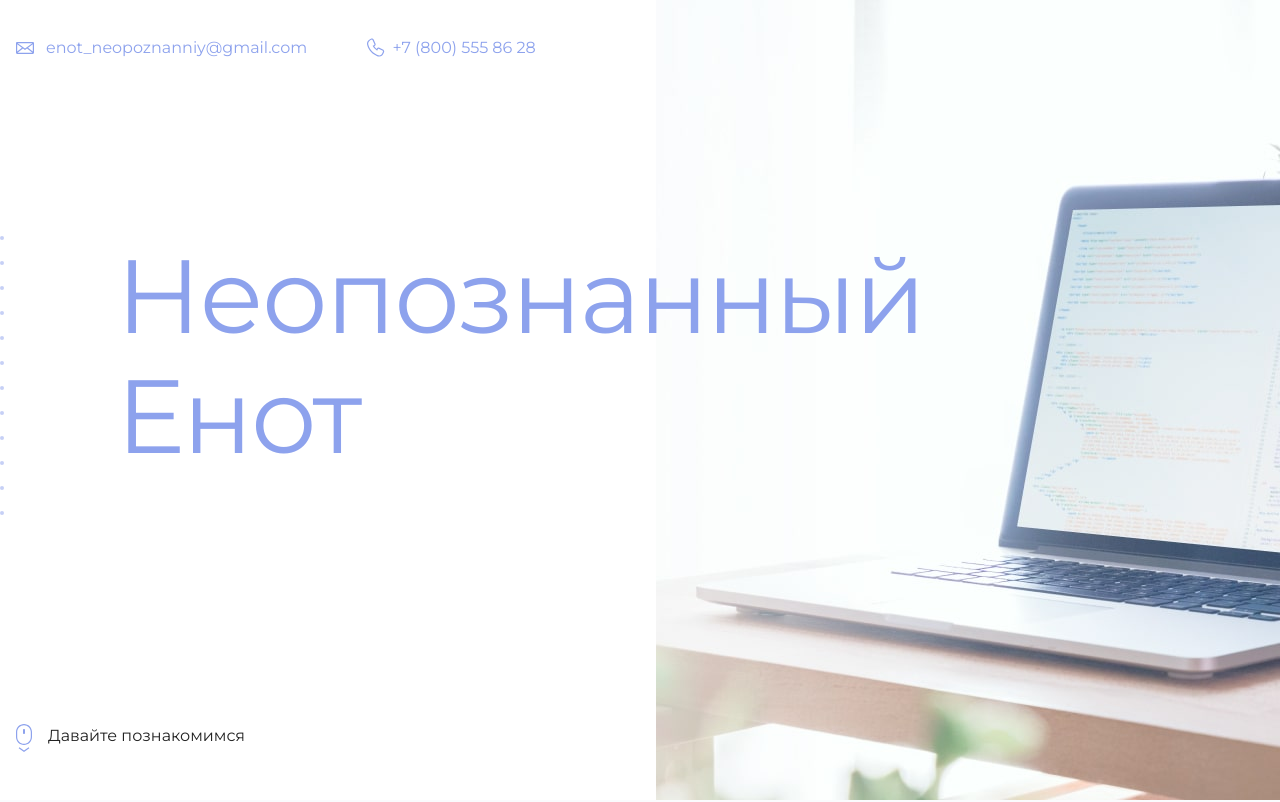
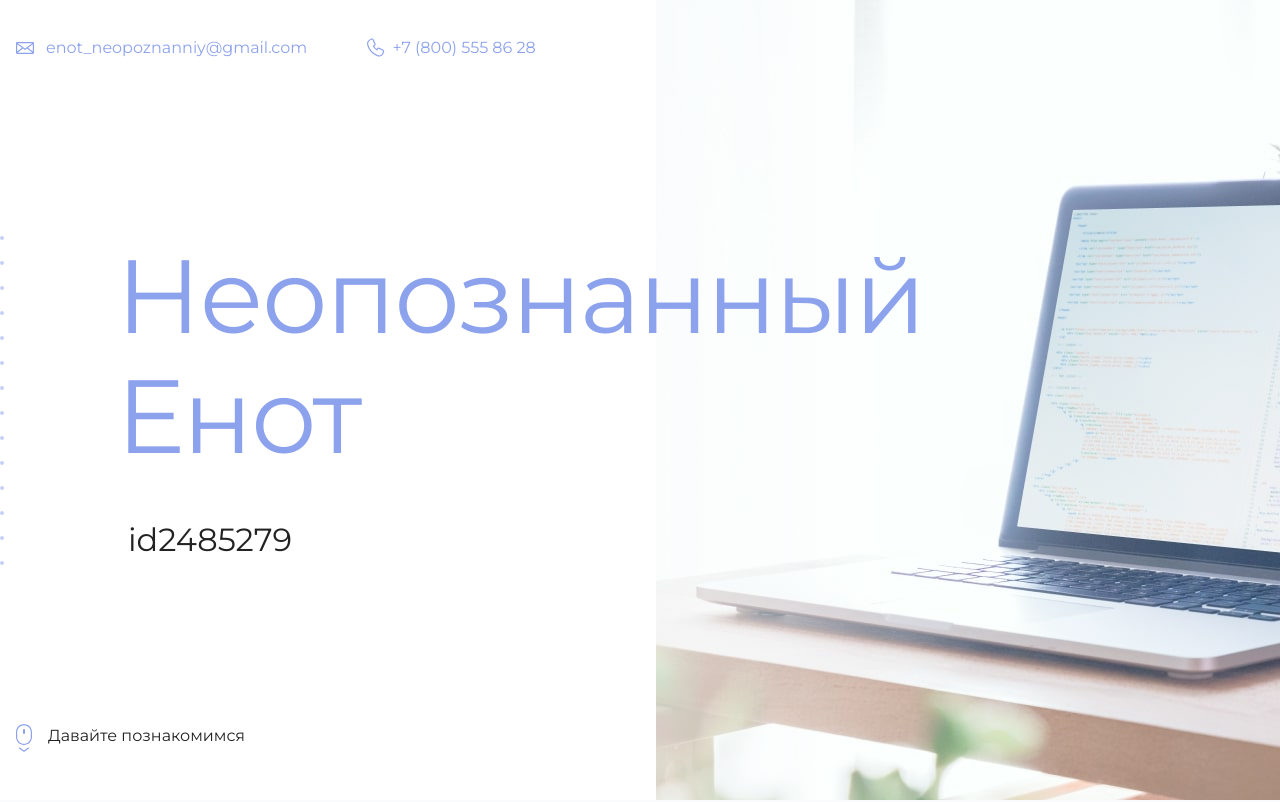
Before and after one commit to asmanka/github-pages-example, a plain HTML site: page index.html in a window 1280 px wide. Shown: the top 802 px of the page. Drawn offline with Linux system fonts and the light colour scheme.

Commit message:
Добавление id

```diff
--- a/index.html
+++ b/index.html
@@ -19,7 +19,7 @@
       <section class="hero-image">
         <div class="container">
           <h1 class="heading">Неопознанный Енот</h1>
-          <p><!-- Тут ваш id на сайте Академии --></p>
+          <p>id2485279</p>
         </div>
       </section>
 
```
